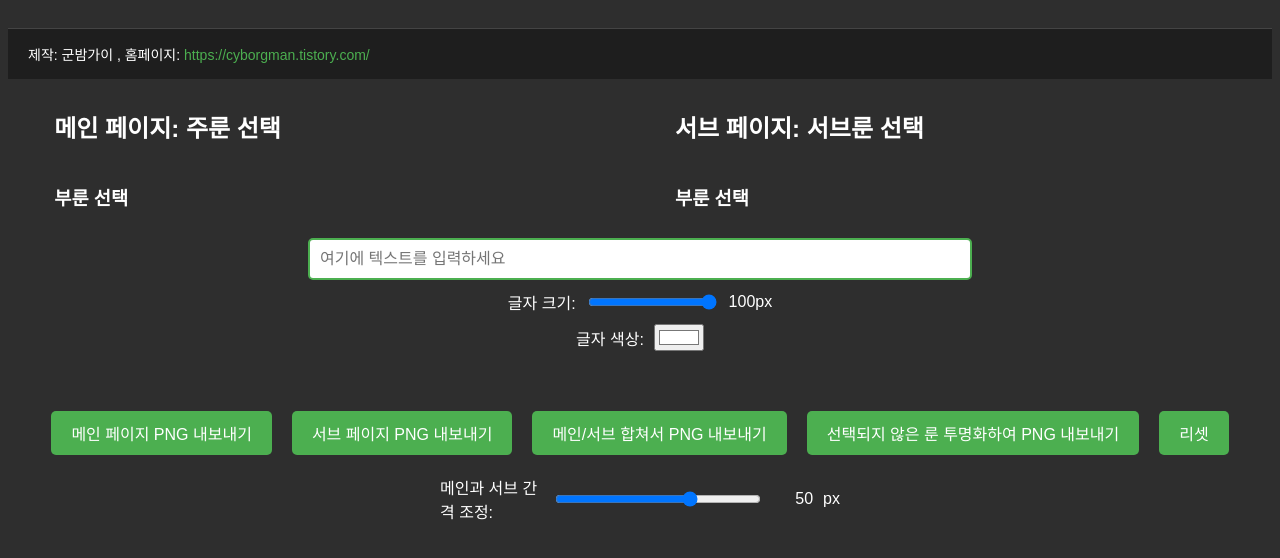
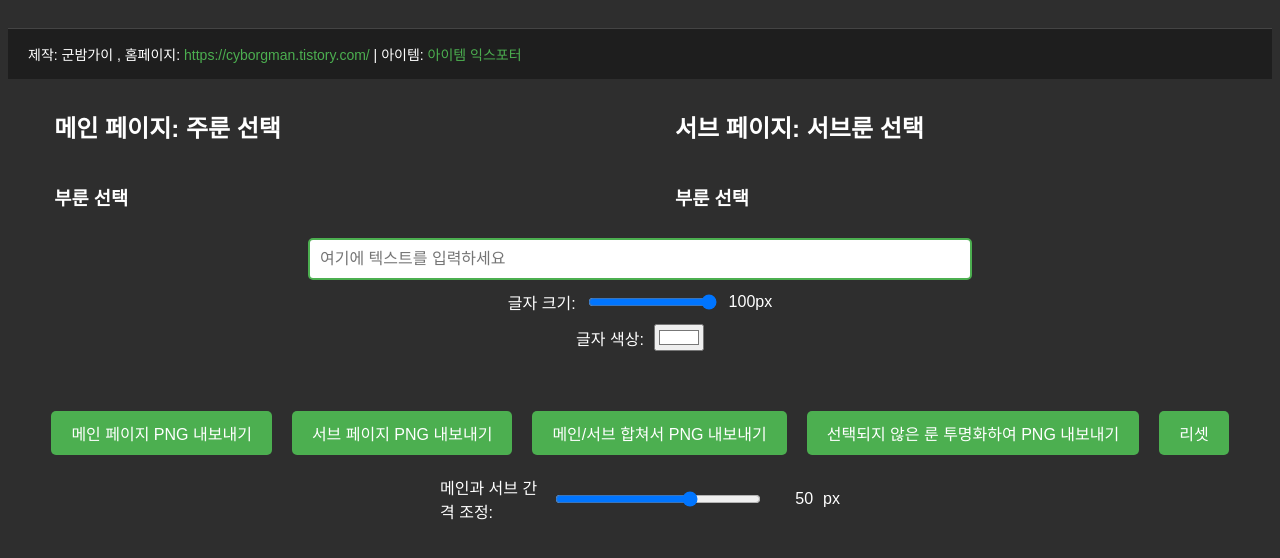
Before and after one commit to gunbamguy/gbamguy.github.io, a plain HTML site: page index.html in a window 1280 px wide. Drawn offline with Linux system fonts and the light colour scheme; no server answers.

Commit message:
Update index.html

```diff
--- a/index.html
+++ b/index.html
@@ -180,7 +180,7 @@
 <body>
 <!-- 푸터 추가 -->
 <footer class="footer">
-     <p>제작: 군밤가이 , 홈페이지: <a href="https://cyborgman.tistory.com/" target="_blank" aria-label="Homepage 링크">https://cyborgman.tistory.com/</a></p>
+     <p>제작: 군밤가이 , 홈페이지: <a href="https://cyborgman.tistory.com/" target="_blank" aria-label="Homepage 링크">https://cyborgman.tistory.com/</a> | 아이템: <a href="https://gunbamguy.github.io/itemex/" target="_blank" aria-label="아이템 익스포터">아이템 익스포터</a></p>
 </footer>
 
 <!-- 메인 및 서브 페이지를 좌우로 배치 -->
```
